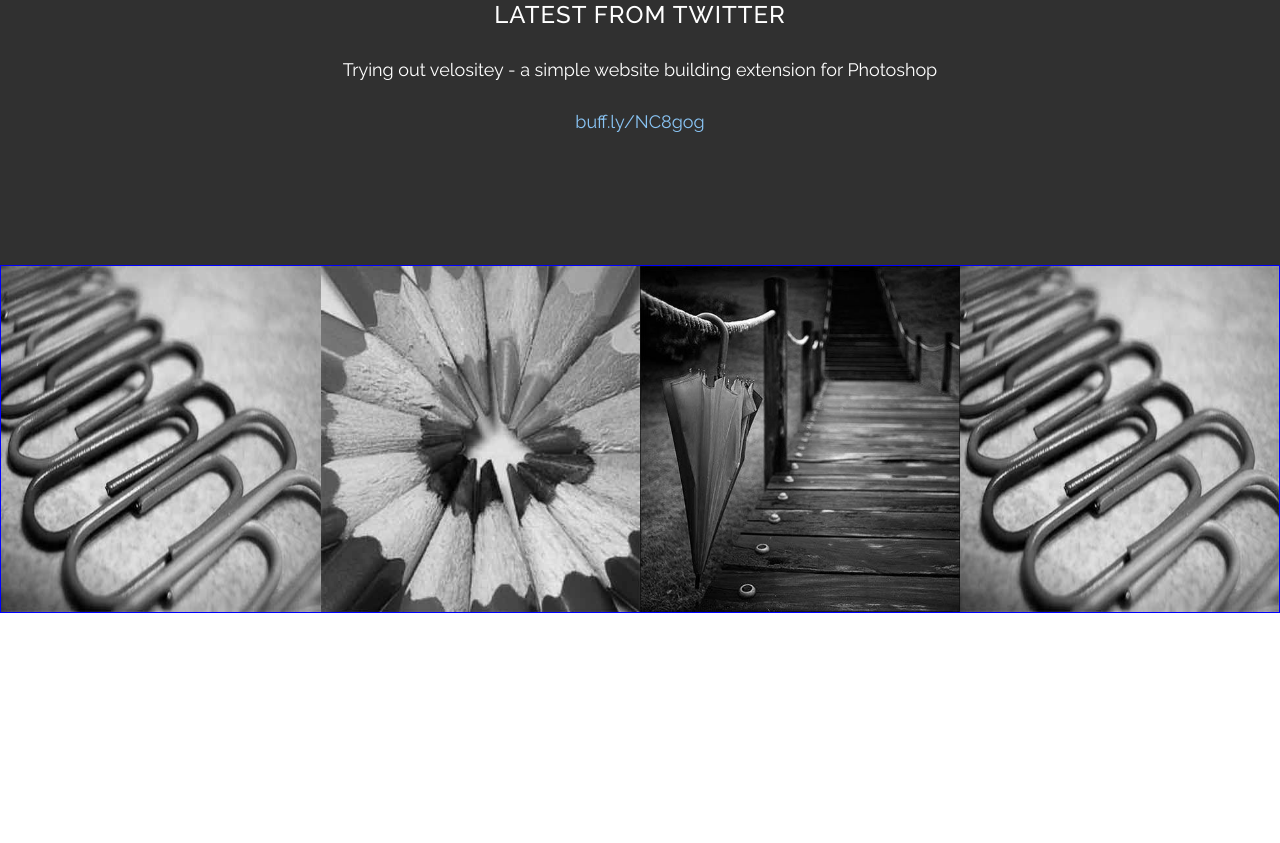
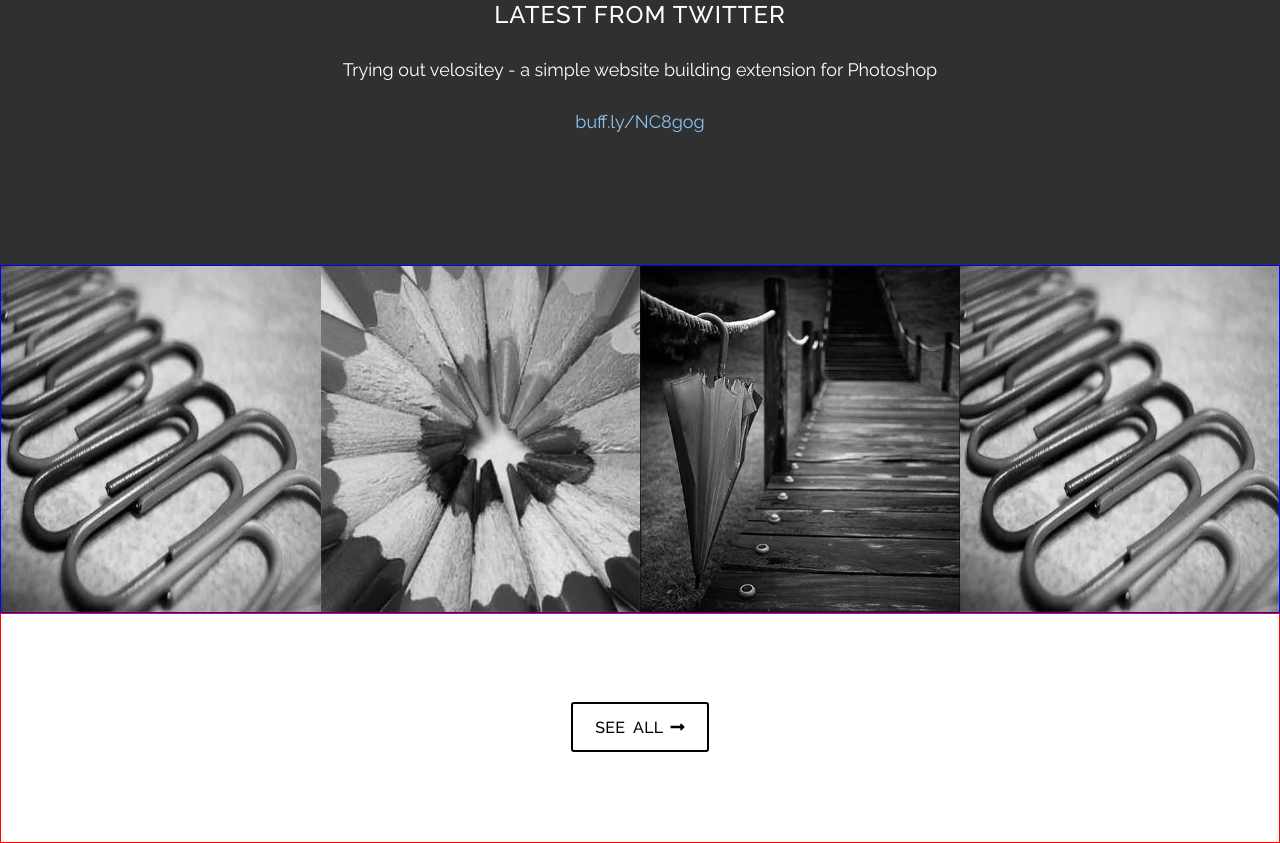
Before and after one commit to allan1989/Mairala, a plain HTML site: page index.html in a window 1280 px wide. Shown: the part 3593-4436 px from the top of the page. Before the commit the page ends 4206 px from the top, so only its background shows below. Drawn offline with nearby package versions, Linux system fonts and the light colour scheme.

Commit message:
Restructure HTML (section projects)

```diff
--- a/index.html
+++ b/index.html
@@ -119,7 +119,7 @@
       </div>
     </section>
     <!-- / skills section -->
-    <section class="projects">
+    <section>
       <div class="projects__inner">
         <h2 class="heading-second heading-second-big-font heading-border-bottom">Some recent projects</h2>
         <p class="about__text">Nam liber tempor cum soluta nobis eleifend option<br/> congue nihil imperdiet doming id quod mazim</p>
@@ -150,8 +150,6 @@
           </div>
         </div>
       </div>
-    </section>
-    <!-- / projects section -->
       <section class="section">
         <h3 class="heading-three heading-three--uppercase heading-three--large">Latest From Twitter</h3>
         <p class="section__text">Trying out velositey - a simple website building extension for Photoshop</p>
@@ -183,6 +181,10 @@
           </div>
         </div>
       </div>
+      <div class="projects__more">
+        <a href="#" class="button button-arrow">See All</a>
+      </div>
+    </section>
     <script
 			  src="https://code.jquery.com/jquery-3.3.1.min.js"
 			  integrity="sha256-FgpCb/KJQlLNfOu91ta32o/NMZxltwRo8QtmkMRdAu8="
--- a/styles/common/_button.scss
+++ b/styles/common/_button.scss
@@ -25,6 +25,11 @@
   border-radius: 3px;
 
   margin-top: 10px;
+
+  &:hover{
+    background-color: $color-grey-medium;
+    transition: background-color .8s ease;
+  }
 }
 
 .button-arrow{
--- a/styles/modules/_projects.scss
+++ b/styles/modules/_projects.scss
@@ -96,3 +96,13 @@
   font-weight: $light;
   letter-spacing: 2px;
 }
+
+.projects__more{
+  font-family: $Raleway;
+  font-size: 1em;
+  text-align: center;
+
+  padding: 78px 0 90px 0;
+
+  border: 1px solid red;
+}
```
Also changed, not shown: styles/main.css, 1 other file. Lines whose indentation alone changed are shown as unchanged.
